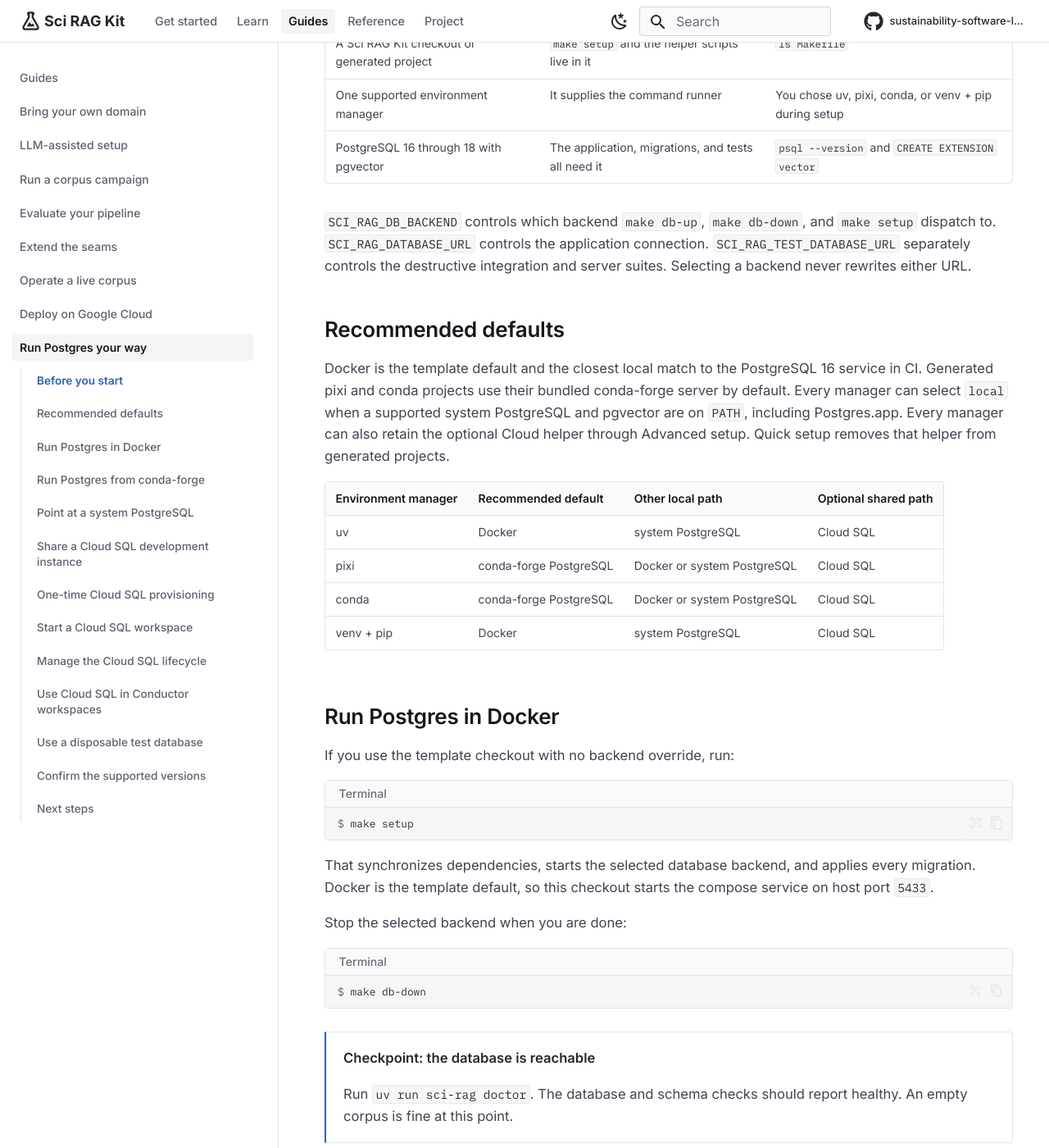
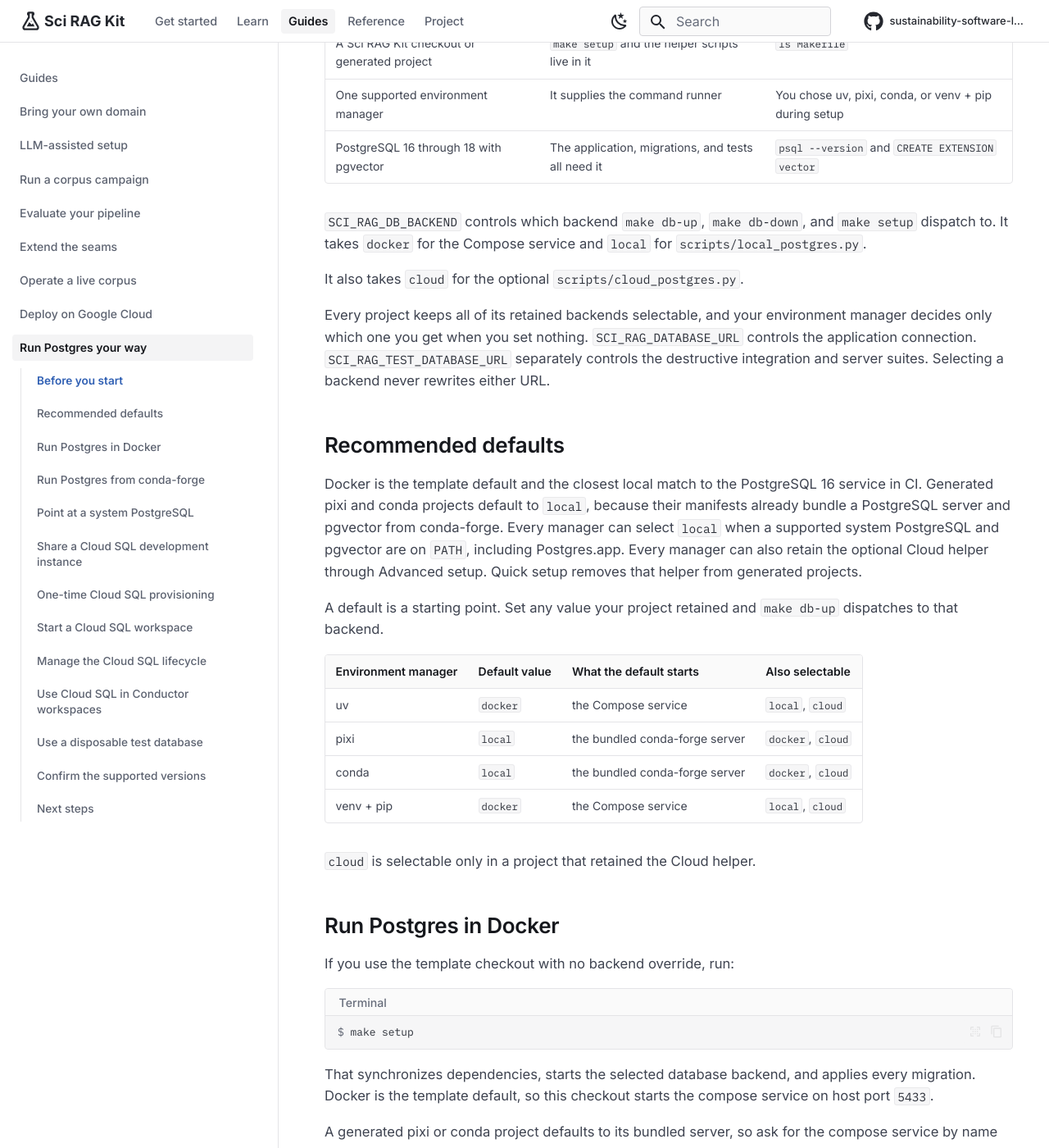
Before and after one commit to sustainability-software-lab/sci-rag-kit, an MkDocs documentation site: the page built from docs/run-postgres.md, in a window 1280 px wide and 1400 px high, scrolled down 498 px. Shown: the whole window at 82% size. Built offline with MkDocs 1.6.1 and Material for MkDocs 9.7.7, drawn with Linux system fonts in a browser that asks for light colours; nearby versions of some CDN libraries; library files that are not in the unit come from our copies; some of the changed text lies outside the part shown.

Commit message:
fix(scaffold): preserve database backend dispatch for pixi and conda
Bundling a conda-forge PostgreSQL server replaced the Docker recipes outright.
The runner pass then rewrote the `local` branch's `uv run` prefix to the same
manager prefix, so `docker` and `local` produced byte-identical commands and an
explicit Docker selection silently started a loopback cluster with trust
authentication. The file still declared `SCI_RAG_DB_BACKEND ?= docker`, so its
visible default disagreed with the server it started.

Bundling a server now changes only the declared default, which pixi and conda
projects set to `local`. Every retained backend stays reachable: `docker` gets
the Compose service, `local` gets `scripts/local_postgres.py`, and a retained
Cloud helper still answers `cloud` alone. The `local` recipe needed no work,
because it already named the helper and already picked up the manager prefix.

Tests read the effective command out of `make -n` for every retained backend
across all four environment managers. Two existing tests asserted the defect by
checking that the Docker recipes were absent, and now assert the dispatch.
`docker-compose.yml` joins the fixture template so a test proves the service
Docker dispatch names survives generation.

Documentation presents `local` as one backend with two server sources, gives
each manager's default value and what it starts, and says the bundled trust-auth
server is never what an explicit Docker selection starts. Troubleshooting
replaced a backend check that assumed a default which is wrong in pixi and conda
projects.

Closes #180.

Co-Authored-By: Claude Opus 5 (1M context) <noreply@anthropic.com>

````diff
--- a/docs/run-postgres.md
+++ b/docs/run-postgres.md
@@ -24,25 +24,38 @@ and keep destructive tests pointed at a disposable database.
 | PostgreSQL 16 through 18 with pgvector | The application, migrations, and tests all need it | `psql --version` and `CREATE EXTENSION vector` |
 
 `SCI_RAG_DB_BACKEND` controls which backend `make db-up`, `make db-down`, and
-`make setup` dispatch to. `SCI_RAG_DATABASE_URL` controls the application
+`make setup` dispatch to. It takes `docker` for the Compose service and
+`local` for `scripts/local_postgres.py`.
+<!-- BEGIN GENERATED PROJECT FEATURE: cloud-helper -->
+It also takes `cloud` for the optional `scripts/cloud_postgres.py`.
+<!-- END GENERATED PROJECT FEATURE: cloud-helper -->
+Every project keeps all of its retained backends selectable, and your
+environment manager decides only which one you get when you set nothing.
+`SCI_RAG_DATABASE_URL` controls the application
 connection. `SCI_RAG_TEST_DATABASE_URL` separately controls the destructive
 integration and server suites. Selecting a backend never rewrites either URL.
 
 ## Recommended defaults
 
 Docker is the template default and the closest local match to the PostgreSQL 16
-service in CI. Generated pixi and conda projects use their bundled conda-forge
-server by default. Every manager can select `local` when a supported system
+service in CI. Generated pixi and conda projects default to `local`, because
+their manifests already bundle a PostgreSQL server and pgvector from
+conda-forge. Every manager can select `local` when a supported system
 PostgreSQL and pgvector are on `PATH`, including Postgres.app. Every manager can
 also retain the optional Cloud helper through Advanced setup. Quick setup
 removes that helper from generated projects.
 
-| Environment manager | Recommended default | Other local path | Optional shared path |
+A default is a starting point. Set any value your project retained and
+`make db-up` dispatches to that backend.
+
+| Environment manager | Default value | What the default starts | Also selectable |
 |---|---|---|---|
-| uv | Docker | system PostgreSQL | Cloud SQL |
-| pixi | conda-forge PostgreSQL | Docker or system PostgreSQL | Cloud SQL |
-| conda | conda-forge PostgreSQL | Docker or system PostgreSQL | Cloud SQL |
-| venv + pip | Docker | system PostgreSQL | Cloud SQL |
+| uv | `docker` | the Compose service | `local`, `cloud` |
+| pixi | `local` | the bundled conda-forge server | `docker`, `cloud` |
+| conda | `local` | the bundled conda-forge server | `docker`, `cloud` |
+| venv + pip | `docker` | the Compose service | `local`, `cloud` |
+
+`cloud` is selectable only in a project that retained the Cloud helper.
 
 ## Run Postgres in Docker
 
@@ -55,6 +68,13 @@ $ make setup
 That synchronizes dependencies, starts the selected database backend, and
 applies every migration. Docker is the template default, so this checkout
 starts the compose service on host port `5433`.
+
+A generated pixi or conda project defaults to its bundled server, so ask for
+the compose service by name there:
+
+```console title="Terminal"
+$ SCI_RAG_DB_BACKEND=docker make setup
+```
 
 Stop the selected backend when you are done:
 
@@ -72,16 +92,17 @@ healthy. An empty corpus is fine at this point.
 ## Run Postgres from conda-forge
 
 Generated pixi and conda projects declare `postgresql` and `pgvector` in their
-manifest. Their rewritten `make setup` starts `scripts/local_postgres.py`, not
-the compose service:
+manifest, so their Makefile defaults to `SCI_RAG_DB_BACKEND=local` and
+`make setup` starts `scripts/local_postgres.py`:
 
 ```console title="Terminal"
 $ make setup
 ```
 
 The helper keeps data under `.pgdata/`, listens on loopback, and uses trust
-authentication. This is a machine-local development server and never a
-deployment path.
+authentication. This is the machine-local development server that `local`
+selects. It is never a deployment path, and it is never what an explicit
+`SCI_RAG_DB_BACKEND=docker` starts.
 
 ```console title="Terminal"
 $ make db-down
@@ -96,9 +117,13 @@ report a healthy database and current schema.
 
 ## Point at a system PostgreSQL
 
-Any environment manager can use `local` when `initdb`, `pg_ctl`, and `psql`
-from PostgreSQL 16 through 18 are on `PATH`. Postgres.app is one supported
-source on macOS. Add its versioned `bin` directory to `PATH`, then run:
+`local` is one backend with two server sources. It runs
+`scripts/local_postgres.py`, which drives whichever PostgreSQL is on `PATH`:
+the bundled conda-forge build in a pixi or conda project, and a system install
+everywhere else. Any environment manager can use it when `initdb`, `pg_ctl`,
+and `psql` from PostgreSQL 16 through 18 are on `PATH`. Postgres.app is one
+supported source on macOS. Add its versioned `bin` directory to `PATH`, then
+run:
 
 ```console title="Terminal"
 $ SCI_RAG_DB_BACKEND=local make setup
````
Also changed, not shown: CHANGELOG.md (+10 -0 lines), docs/faq.md (+3 -1 lines), docs/index.md (+1 -1 lines), docs/troubleshooting.md (+5 -2 lines), 3 other files.
